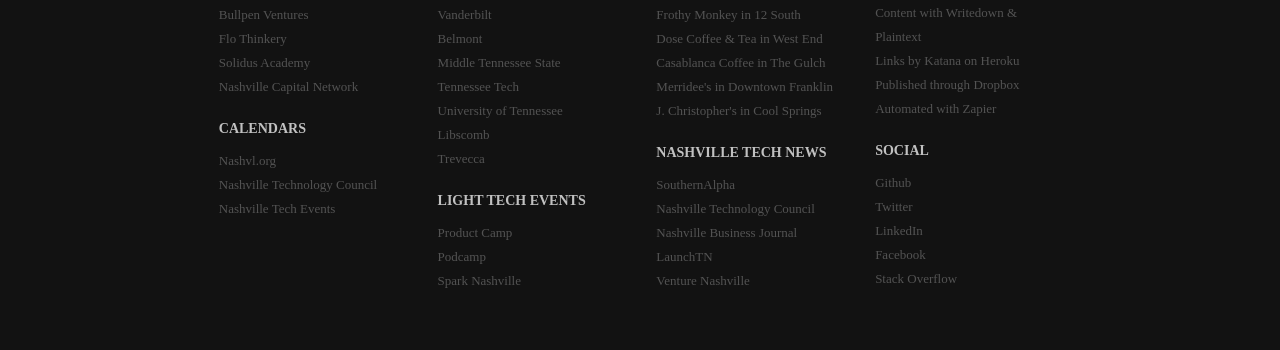
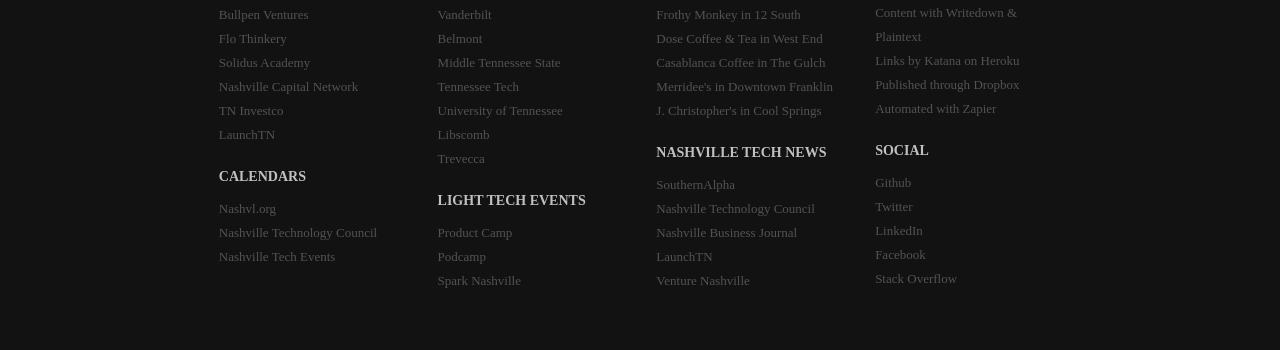
Before and after one commit to wovchko/inklings, a Jekyll site: the page built from index.html, in a window 1280 px wide. Shown: the part 1805-2155 px from the top of the page. Built offline with Jekyll 4.4.1, drawn with Linux system fonts in a browser that asks for light colours; Markdown is read by kramdown in place of the engine named in the settings; the list of posts is cut into pages by our own code.

```diff
--- a/_layouts/default.html
+++ b/_layouts/default.html
@@ -66,6 +66,8 @@
           <p><a href="http://findyourflo.com/" target="_blank">Flo Thinkery</a></p>
           <p><a href="http://solidus.com/" target="_blank">Solidus Academy</a></p>
           <p><a href="http://nashvillecapital.com/" target="_blank">Nashville Capital Network</a></p>
+          <p><a href="http://www.tennessee.gov/ecd/tninvestco/index.html" target="_blank">TN Investco</a></p>
+          <p><a href="http://launchtn.org/" target="_blank">LaunchTN</a></p>
 
           <h6>Calendars</h6>
           <p><a href="http://nashvl.org" target="_blank">Nashvl.org</a></p>
```
